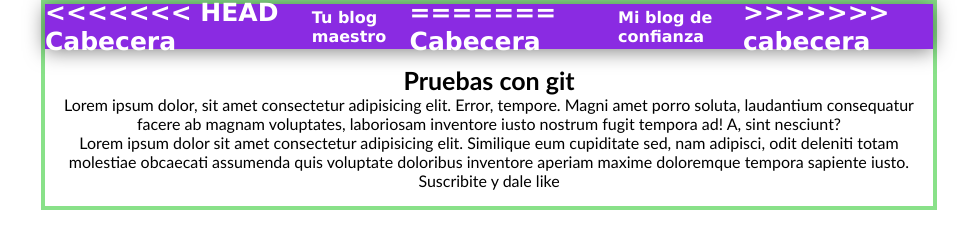
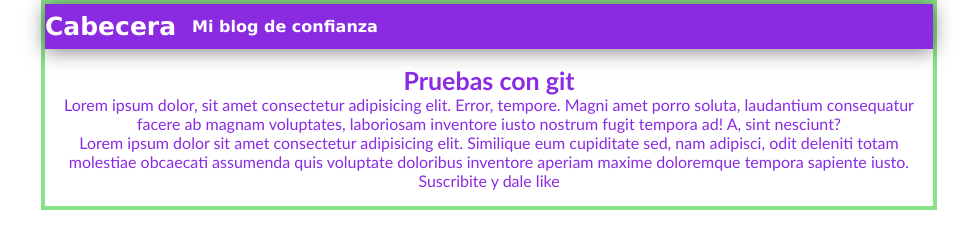
Before and after one commit to RicardoVargasSagrero/Git_course, a plain HTML site: page index.html in a window 1280 px wide. Shown: the whole page, without its empty margins (151-1128 px from the left). Drawn offline with Linux system fonts and the light colour scheme.

Commit message:
Archivos guardados

```diff
--- a/index.html
+++ b/index.html
@@ -9,11 +9,7 @@
 <body>
     <div id="container">
         <div id="cabecera">
-<<<<<<< HEAD
-            Cabecera<span id="tagline">Tu blog maestro</span>
-=======
             Cabecera<span id="tagline">Mi blog de confianza</span>
->>>>>>> cabecera
         </div>
         <div id="post">
             <h1>Pruebas con git</h1>
--- a/style.css
+++ b/style.css
@@ -6,11 +6,7 @@
 body{
     text-align: center;
     font-family:'Gill Sans', 'Gill Sans MT', Calibri, 'Trebuchet MS', sans-serif;
-<<<<<<< HEAD
     color: blueviolet;
-=======
-    color: red;
->>>>>>> cabecera
     font-size: 16px;
 }
 #cabecera{
```
